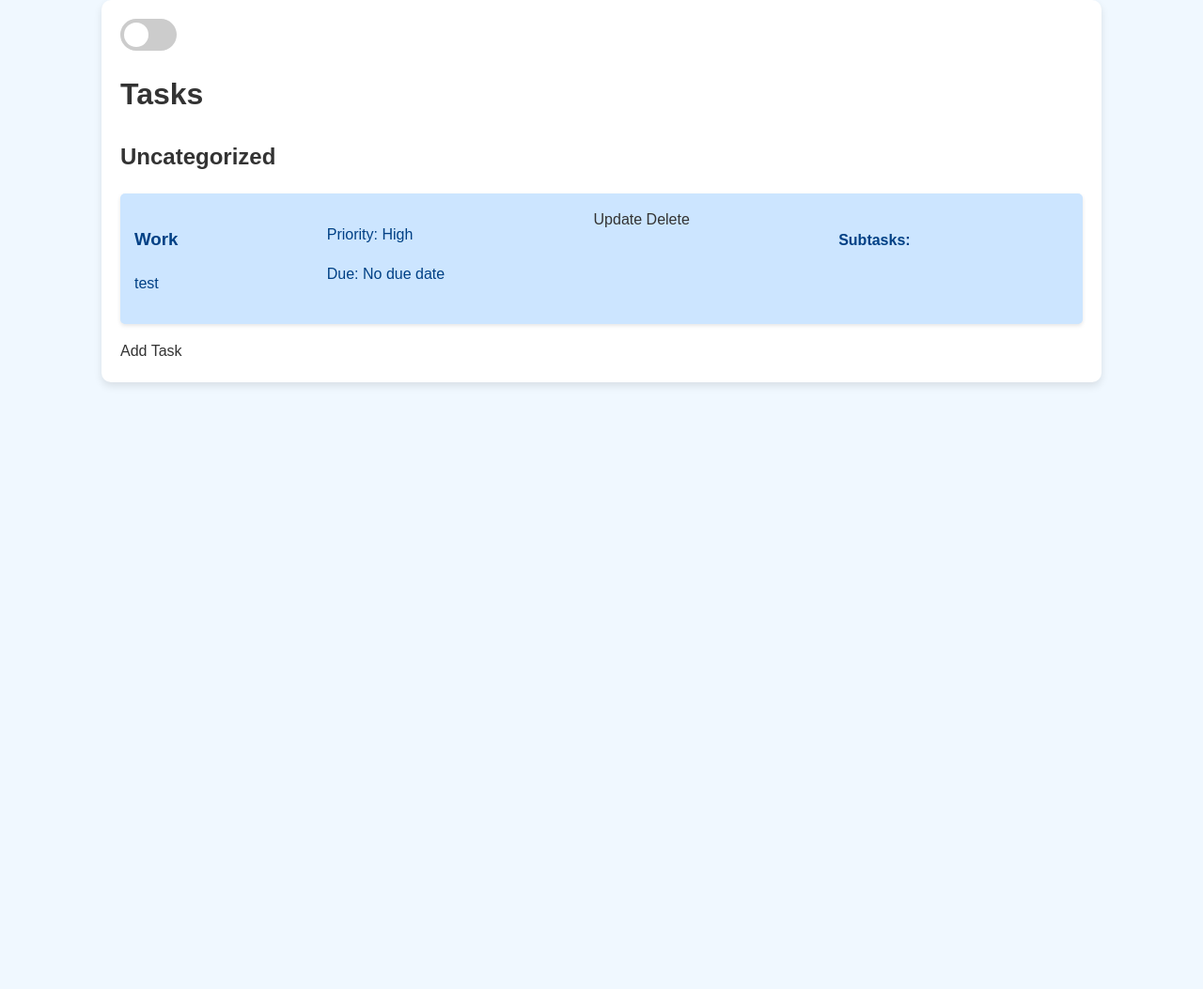
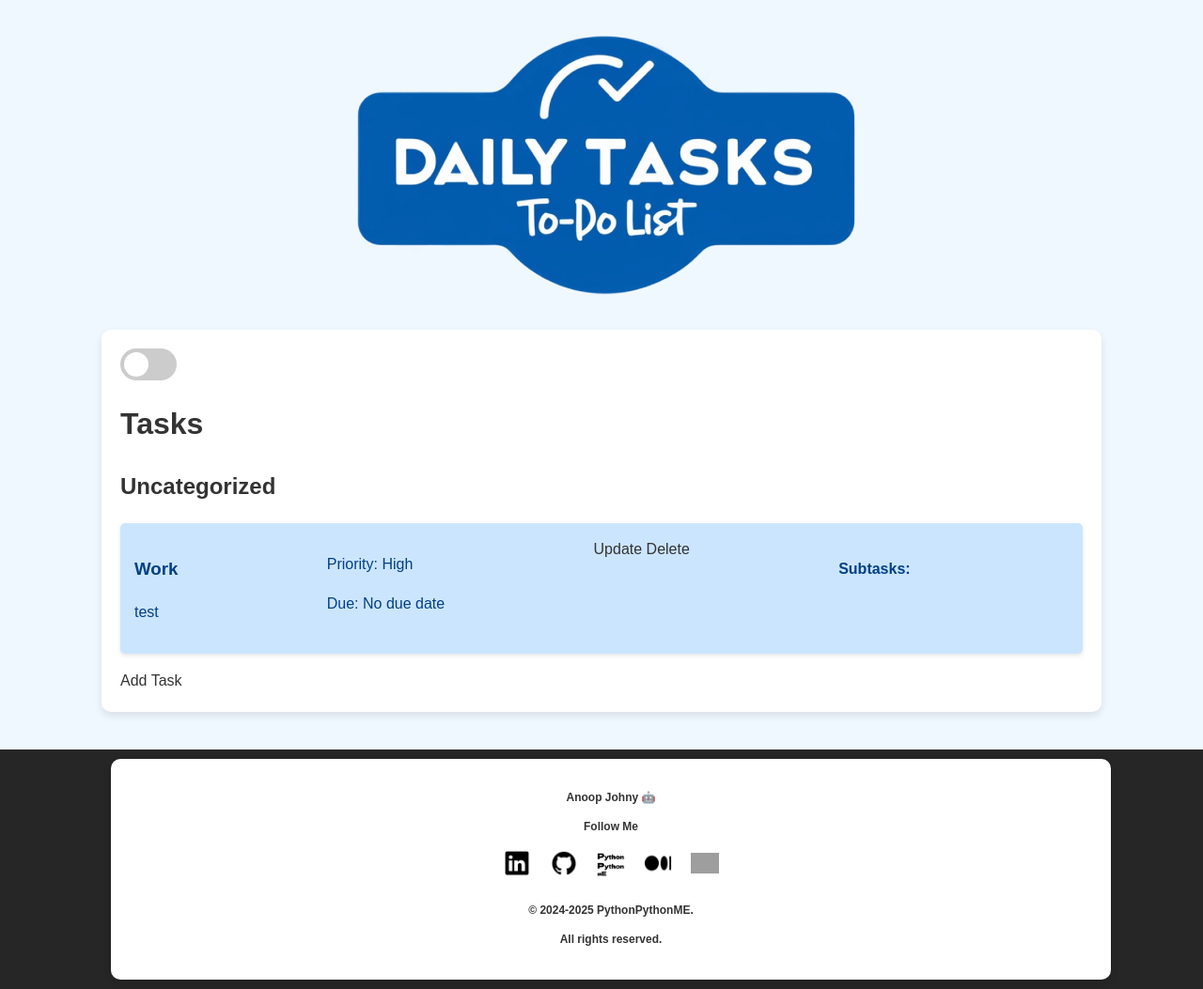
Before and after one commit to flyfir248/Daily-Tasks, a Flask app: page / in a window 1280 px wide. Shown: the whole page at 94% size. Before the commit the page ends 411 px from the top, so only its background shows below. Run offline with Flask 2, Linux system fonts and the light colour scheme; data comes from the database, SQL or seed files in the repository; both versions use the stored data as it was after the commit; data that the repository does not hold is empty; grey boxes are pictures that could not be loaded.

Commit message:
pushing improvements again ;)

```diff
--- a/static/css/styles.css
+++ b/static/css/styles.css
@@ -225,3 +225,47 @@ input:checked + .slider:before {
     width: 30px;
     margin-left: 5px;
 }
+
+footer {
+   background-color: #262626;
+   margin-top: 40px;
+   color: #333;
+   padding-top: 40px;
+   padding: 10px;
+   text-align: center;
+   font-size: 14px;
+   position: relative;
+   bottom: 0;
+   width: 100%;
+}
+
+.footer a {
+   color: #fff;
+   text-decoration: none;
+}
+
+.footer a:hover {
+   color: #007bff;
+}
+
+.footer p {
+   font-family: Arial, sans-serif;
+   font-size: 12px;
+   font-weight: bold;
+}
+
+.social-icons {
+   display: flex;
+   justify-content: center;
+   align-items: center;
+   margin-bottom: 20px;
+}
+
+.social-icons a {
+   margin: 0 10px;
+}
+
+.social-icons img {
+   max-width: 30px;
+   height: auto;
+}
--- a/templates/base.html
+++ b/templates/base.html
@@ -3,10 +3,39 @@
 <head>
     <meta charset="UTF-8">
     <meta name="viewport" content="width=device-width, initial-scale=1.0">
-    <title>Todo App</title>
+    <title>Daily Tasks To-Do List</title>
     <link rel="stylesheet" href="{{ url_for('static', filename='css/styles.css') }}">
+    <link rel="icon" href="{{ url_for('static', filename='misc/logo/Logo.png') }}" type="image/png">
+    <style>
+        /* Define the shake animation */
+        @keyframes shake {
+            0% { transform: translateX(0); }
+            25% { transform: translateX(-10px); }
+            50% { transform: translateX(10px); }
+            75% { transform: translateX(-10px); }
+            100% { transform: translateX(0); }
+        }
+
+        /* Apply the shake animation to the logo */
+        .logo-container img {
+            animation: shake 0.5s ease-in-out;
+        }
+
+        /* Add some basic styling */
+        .logo-container {
+            text-align: center;
+            margin-top: 20px; /* Adjust as needed */
+        }
+        .logo-container img {
+            max-width: 100%; /* Adjust as needed */
+            height: auto;
+        }
+    </style>
 </head>
 <body>
+    <div class="logo-container">
+        <img src="{{ url_for('static', filename='misc/logo/Logo.png') }}" alt="Logo">
+    </div>
     <div class="container">
         <label class="switch">
             <input type="checkbox" id="themeToggle">
@@ -34,5 +63,33 @@
             });
         });
     </script>
+    <footer class="footer">
+        <div class="container">
+            <div class="row">
+                <div class="col-md-4">
+
+                </div>
+            <div class="col-md-4 text-center">
+                <div>
+                </div>
+                <p>Anoop Johny 🤖</p>
+                <p>Follow Me</p>
+                <ul class="social-icons">
+                    <a href="https://www.linkedin.com/in/anoop-johny-30a746181/"><img src="{{ url_for('static', filename='res/linkedin.png') }}" alt="LinkedIn"></a>
+                    <a href="https://github.com/flyfir248"><img src="{{ url_for('static', filename='res/github.png') }}" alt="GitHub"></a>
+                    <a href="https://pythonpythonme.netlify.app/index.html"><img src="{{ url_for('static', filename='res/web.png') }}" alt="Website"></a>
+                    <a href="https://medium.com/@anoopjohny2000"><img src="{{ url_for('static', filename='res/medium.png') }}" alt="Medium"></a>
+                    <a href="https://www.kaggle.com/anoopjohny"><img src="https://cdn3.iconfinder.com/data/icons/logos-and-brands-adobe/512/189_Kaggle-1024.png" alt="The Kaggle App" width="55" height="55"></a>
+                </ul>
+            </div>
+        </div>
+            <div class="row">
+                <div class="col-md-12">
+                    <p class="text-muted">© 2024-2025 PythonPythonME.</p>
+                    <p>All rights reserved.</p>
+                </div>
+            </div>
+        </div>
+    </footer>
 </body>
 </html>
```
Also changed, not shown: instance/tasks.db, static/misc/logo/Logo.png (added), static/res/Icon.png (added), static/res/favicon.png (added), static/res/github.png (added), static/res/linkedin.png (added), static/res/medium.png (added), static/res/web.png (added).
